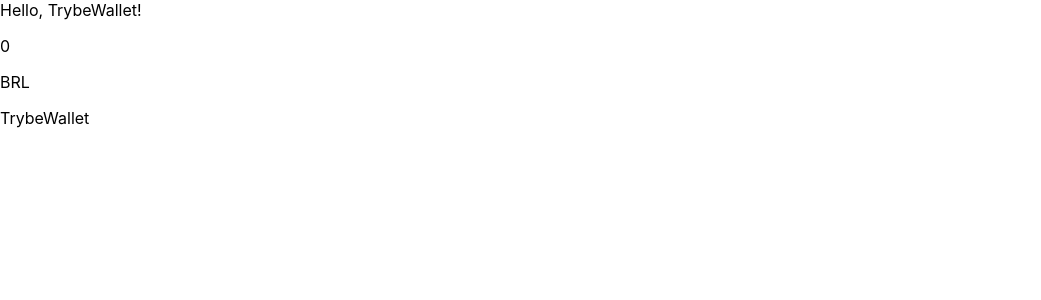
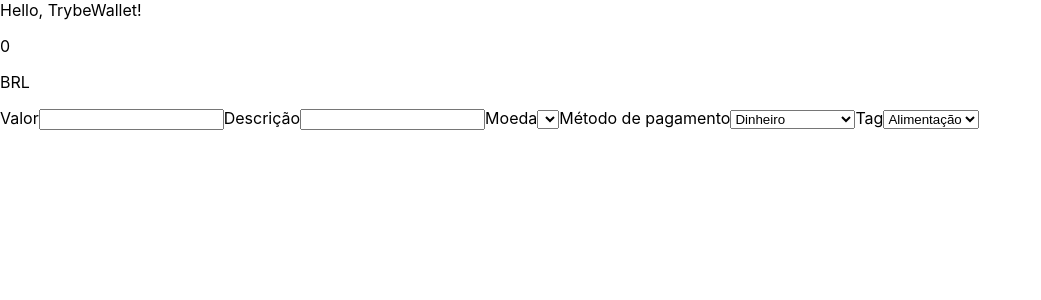
Before and after one commit to cae07/sd-013-a-project-trybewallet, a React (Create React App) app: page /carteira in a window 1280 px wide. Shown: the top 300 px of the page, without its empty margins (0-1041 px from the left). Built offline with nearby package versions, Linux system fonts and the light colour scheme.

Commit message:
Requirement 6

```diff
--- /dev/null
+++ b/src/components/Form.js
@@ -0,0 +1,108 @@
+import React, { Component } from 'react';
+
+class Form extends Component {
+  constructor(props) {
+    super(props);
+    this.state = { value: '' };
+
+    this.handleChange = this.handleChange.bind(this);
+    this.handleSubmit = this.handleSubmit.bind(this);
+    this.renderPayment = this.renderPayment.bind(this);
+    this.renderSelectTag = this.renderSelectTag.bind(this);
+  }
+
+  handleChange(e) {
+    this.setState({ value: e.target.value });
+  }
+
+  handleSubmit(e) {
+    e.preventDefault();
+  }
+
+  renderPayment() {
+    const { handleChange } = this;
+
+    return (
+      <label htmlFor="payment">
+        Método de pagamento
+        <select
+          id="payment"
+          name="payment"
+          onChange={ handleChange }
+        >
+          <option value="money">Dinheiro</option>
+          <option value="credit-card">Cartão de crédito</option>
+          <option value="debit-card">Cartão de débito</option>
+        </select>
+      </label>
+    );
+  }
+
+  renderSelectTag() {
+    const { handleChange } = this;
+
+    return (
+      <label htmlFor="tag">
+        Tag
+        <select
+          id="tag"
+          name="tag"
+          onChange={ handleChange }
+        >
+          <option value="food">Alimentação</option>
+          <option value="leisure">Lazer</option>
+          <option value="work">Trabalho</option>
+          <option value="tranport">Transporte</option>
+          <option value="health">Saúde</option>
+        </select>
+      </label>
+    );
+  }
+
+  render() {
+    const { handleChange, handleSubmit, renderPayment, renderSelectTag,
+      state: { value, description } } = this;
+
+    return (
+      <form onSubmit={ handleSubmit }>
+        <label htmlFor="value">
+          Valor
+          <input
+            id="value"
+            name="value"
+            onChange={ handleChange }
+            type="number"
+            value={ value }
+          />
+        </label>
+
+        <label htmlFor="description">
+          Descrição
+          <input
+            id="description"
+            name="description"
+            onChange={ handleChange }
+            type="text"
+            value={ description }
+          />
+        </label>
+
+        <label htmlFor="currency">
+          Moeda
+          <select
+            id="currency"
+            name="currency"
+            onChange={ handleChange }
+          >
+            vazio
+          </select>
+        </label>
+
+        { renderPayment() }
+        { renderSelectTag() }
+      </form>
+    );
+  }
+}
+
+export default Form;
--- a/src/pages/Wallet.js
+++ b/src/pages/Wallet.js
@@ -1,4 +1,5 @@
 import React from 'react';
+import Form from '../components/Form';
 import Header from '../components/Header';
 
 class Wallet extends React.Component {
@@ -6,7 +7,7 @@ class Wallet extends React.Component {
     return (
       <div>
         <Header />
-        TrybeWallet
+        <Form />
       </div>
     );
   }
```
